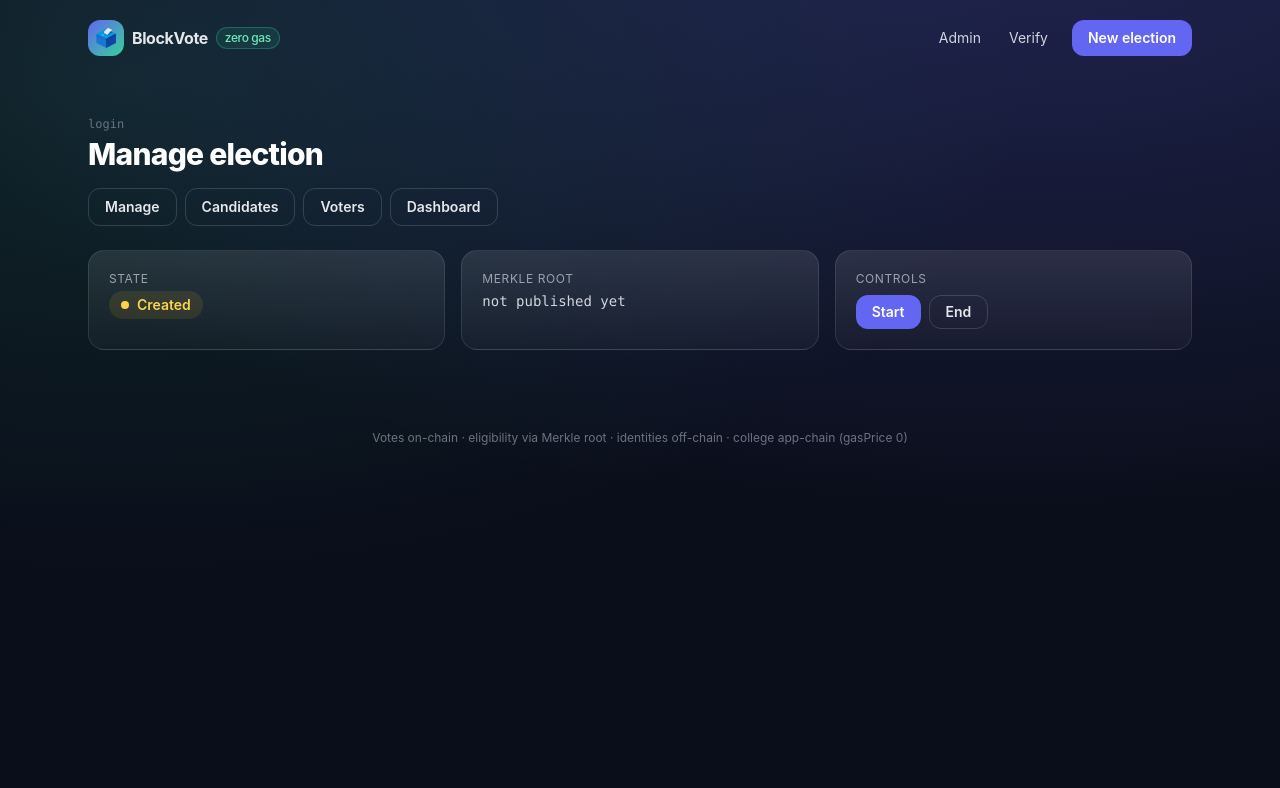
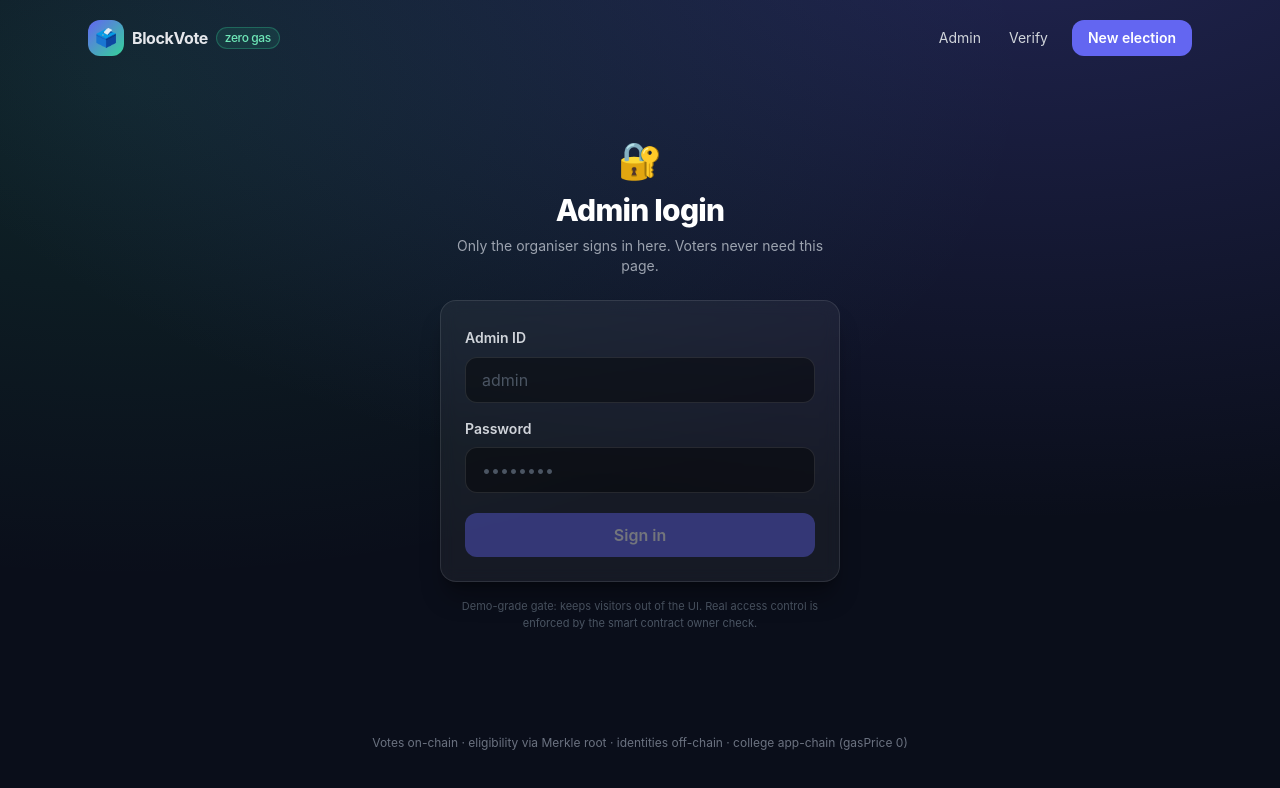
Before and after one commit to Padha06/blockchain-voting, a Next.js app in the folder web/: page /admin/login in a window 1280 px wide. Shown: the top 788 px of the page. Built offline with nearby package versions, Linux system fonts and the light colour scheme; no server answers.

Commit message:
Admin login gate: ID+password, session expiry, logout, env config

```diff
--- /dev/null
+++ b/web/app/admin/layout.tsx
@@ -0,0 +1,54 @@
+"use client";
+
+import { useEffect, useState } from "react";
+import { usePathname, useRouter } from "next/navigation";
+import { isAdminLoggedIn, logoutAdmin } from "@/lib/admin-auth";
+
+// Gate for everything under /admin/* except /admin/login itself.
+export default function AdminLayout({ children }: { children: React.ReactNode }) {
+  const router = useRouter();
+  const pathname = usePathname();
+  const [checked, setChecked] = useState(false);
+
+  useEffect(() => {
+    if (pathname === "/admin/login") {
+      setChecked(true);
+      return;
+    }
+    if (!isAdminLoggedIn()) {
+      router.replace("/admin/login");
+    } else {
+      setChecked(true);
+    }
+  }, [pathname, router]);
+
+  if (pathname === "/admin/login") return <>{children}</>;
+
+  if (!checked) {
+    return (
+      <main className="mx-auto max-w-6xl px-6 py-16 text-center text-sm text-gray-500">
+        Checking admin session…
+      </main>
+    );
+  }
+
+  return (
+    <>
+      <div className="mx-auto flex max-w-6xl items-center justify-between px-6">
+        <p className="inline-flex items-center gap-2 rounded-full border border-emerald-400/30 bg-emerald-400/10 px-3 py-1 text-xs text-emerald-300">
+          <span className="h-1.5 w-1.5 rounded-full bg-emerald-400" /> admin session
+        </p>
+        <button
+          onClick={() => {
+            logoutAdmin();
+            router.replace("/admin/login");
+          }}
+          className="text-xs text-gray-400 hover:text-white"
+        >
+          Sign out
+        </button>
+      </div>
+      {children}
+    </>
+  );
+}
--- /dev/null
+++ b/web/app/admin/login/page.tsx
@@ -0,0 +1,75 @@
+"use client";
+
+import { useState } from "react";
+import { useRouter } from "next/navigation";
+import { loginAdmin, usingDefaultCredentials } from "@/lib/admin-auth";
+
+export default function AdminLogin() {
+  const router = useRouter();
+  const [id, setId] = useState("");
+  const [password, setPassword] = useState("");
+  const [error, setError] = useState("");
+  const [busy, setBusy] = useState(false);
+
+  async function submit(e: React.FormEvent) {
+    e.preventDefault();
+    setError("");
+    setBusy(true);
+    try {
+      const ok = await loginAdmin(id, password);
+      if (ok) {
+        router.replace("/admin");
+      } else {
+        setError("Wrong admin ID or password.");
+      }
+    } catch {
+      setError("Login failed — this browser may block secure crypto APIs. Try another browser.");
+    } finally {
+      setBusy(false);
+    }
+  }
+
+  return (
+    <main className="mx-auto max-w-md px-6 py-16">
+      <div className="text-center">
+        <div className="text-4xl">🔐</div>
+        <h1 className="mt-3 text-3xl font-extrabold tracking-tight text-white">Admin login</h1>
+        <p className="mt-2 text-sm text-gray-400">Only the organiser signs in here. Voters never need this page.</p>
+      </div>
+      {usingDefaultCredentials() && (
+        <p className="mt-4 rounded-xl border border-amber-400/30 bg-amber-400/10 px-4 py-2.5 text-xs text-amber-200">
+          Demo credentials are active (<code>admin / admin123</code>). Set{" "}
+          <code>NEXT_PUBLIC_ADMIN_ID</code> and <code>NEXT_PUBLIC_ADMIN_PASS</code> in Vercel
+          environment variables to change them.
+        </p>
+      )}
+      <form onSubmit={submit} className="card mt-6">
+        <label className="text-sm font-semibold text-gray-300">Admin ID</label>
+        <input
+          value={id}
+          onChange={(e) => setId(e.target.value)}
+          autoComplete="username"
+          placeholder="admin"
+          className="mt-2 w-full rounded-xl border border-white/10 bg-black/40 px-4 py-2.5 text-white placeholder:text-gray-600 focus:border-indigo-400 focus:outline-none"
+        />
+        <label className="mt-4 block text-sm font-semibold text-gray-300">Password</label>
+        <input
+          type="password"
+          value={password}
+          onChange={(e) => setPassword(e.target.value)}
+          autoComplete="current-password"
+          placeholder="••••••••"
+          className="mt-2 w-full rounded-xl border border-white/10 bg-black/40 px-4 py-2.5 text-white placeholder:text-gray-600 focus:border-indigo-400 focus:outline-none"
+        />
+        {error && <p className="mt-3 text-sm text-red-300">{error}</p>}
+        <button type="submit" disabled={busy || !id || !password} className="btn-primary mt-5 w-full disabled:opacity-40">
+          {busy ? "Checking…" : "Sign in"}
+        </button>
+      </form>
+      <p className="mt-4 text-center text-[11px] text-gray-600">
+        Demo-grade gate: keeps visitors out of the UI. Real access control is enforced by the
+        smart contract owner check.
+      </p>
+    </main>
+  );
+}
--- /dev/null
+++ b/web/lib/admin-auth.ts
@@ -0,0 +1,68 @@
+// Admin gate — client-side ONLY (no backend in v1).
+// Security model, stated plainly:
+// - This keeps casual visitors out of the admin UI. It does NOT stop anyone
+//   with devtools: the check runs in the browser.
+// - Real enforcement is on-chain: only the election owner's wallet can call
+//   admin functions (OwnableUpgradeable). Once the app-chain is live the login
+//   page upgrades to wallet-signature auth and this password becomes a second layer.
+// Single module owning the admin session (sessionStorage, cleared on tab close).
+// Nothing else may touch the session key.
+
+const SESSION_KEY = "bv.admin.session";
+const SESSION_TTL_MS = 8 * 60 * 60 * 1000; // 8 hours
+
+const DEFAULT_ID = "admin";
+const DEFAULT_PASS = "admin123"; // demo only — override via env, see .env.example
+
+function expectedId(): string {
+  return process.env.NEXT_PUBLIC_ADMIN_ID || DEFAULT_ID;
+}
+
+function expectedPass(): string {
+  return process.env.NEXT_PUBLIC_ADMIN_PASS || DEFAULT_PASS;
+}
+
+export function usingDefaultCredentials(): boolean {
+  return !process.env.NEXT_PUBLIC_ADMIN_ID || !process.env.NEXT_PUBLIC_ADMIN_PASS;
+}
+
+async function sha256Hex(input: string): Promise<string> {
+  const data = new TextEncoder().encode(input);
+  const digest = await crypto.subtle.digest("SHA-256", data);
+  return [...new Uint8Array(digest)].map((b) => b.toString(16).padStart(2, "0")).join("");
+}
+
+export interface AdminSession {
+  id: string;
+  issuedAt: number;
+}
+
+/** Verify credentials. Passwords are compared as SHA-256 hashes, never stored raw. */
+export async function loginAdmin(id: string, password: string): Promise<boolean> {
+  const idOk = id.trim() === expectedId();
+  const [a, b] = await Promise.all([sha256Hex(password), sha256Hex(expectedPass())]);
+  if (!idOk || a !== b) return false;
+  const session: AdminSession = { id: id.trim(), issuedAt: Date.now() };
+  sessionStorage.setItem(SESSION_KEY, JSON.stringify(session));
+  return true;
+}
+
+export function logoutAdmin(): void {
+  sessionStorage.removeItem(SESSION_KEY);
+}
+
+/** Valid session present and unexpired? */
+export function isAdminLoggedIn(): boolean {
+  try {
+    const raw = sessionStorage.getItem(SESSION_KEY);
+    if (!raw) return false;
+    const s = JSON.parse(raw) as AdminSession;
+    if (typeof s.issuedAt !== "number" || Date.now() - s.issuedAt > SESSION_TTL_MS) {
+      sessionStorage.removeItem(SESSION_KEY);
+      return false;
+    }
+    return true;
+  } catch {
+    return false;
+  }
+}
```
Also changed, not shown: 2 other files (tests, documents, lock files or other folders).
